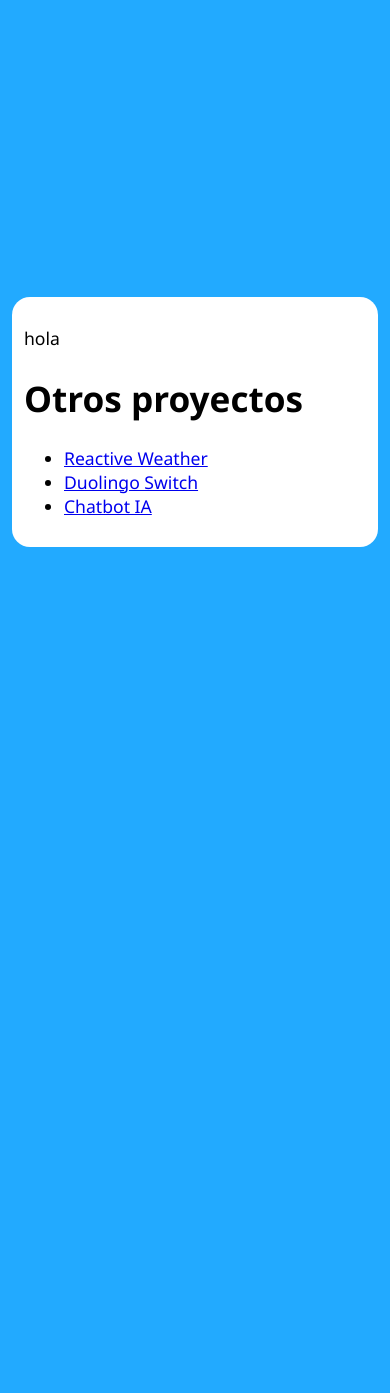
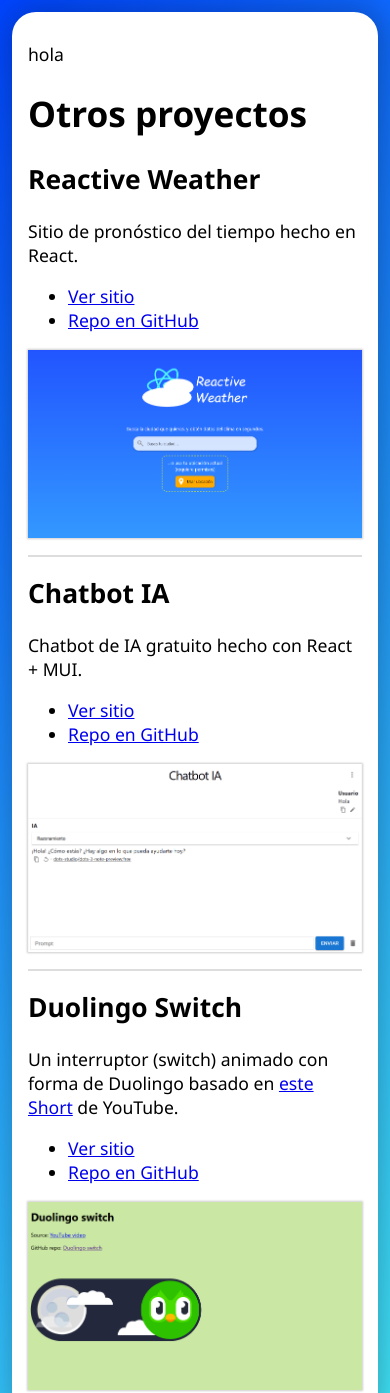
Before and after one commit to FacuA0/facua0.github.io, a plain HTML site: page index.html in a window 390 px wide. Shown: the top 1393 px of the page. Before the commit the page ends 844 px from the top, so only its background shows below. Drawn offline with Linux system fonts and the light colour scheme.

Commit message:
Mejor organización + responsive + imágenes

```diff
--- a/index.html
+++ b/index.html
@@ -10,6 +10,7 @@
             body {
                 font-family: 'Segoe UI', Tahoma, Geneva, Verdana, sans-serif;
                 background-color: #2AF;
+                background-image: linear-gradient(135deg, #04F, #4EF);
                 font-size: 1.1em;
                 min-height: 100vh;
                 box-sizing: border-box;
@@ -21,12 +22,56 @@
 
             main {
                 margin: 12px;
-                width: 540px;
+                width: 960px;
                 max-width: calc(100% - 24px);
                 box-sizing: border-box;
-                padding: 12px;
+                padding: 12px 24px;
                 background-color: white;
-                border-radius: 18px;
+                border-radius: 24px;
+                box-shadow: 2px 2px 32px 6px #0004;
+            }
+
+            section {
+                display: flex;
+                margin: 1em 0;
+            }
+
+            section h2 {
+                margin-top: 0;
+            }
+
+            div.proyecto-info {
+                display: inline-block;
+                flex: 1;
+            }
+
+            hr {
+                border: 1px solid #DDD;
+            }
+
+            section img {
+                box-shadow: 0px 0px 2px 1px #0003;
+                max-width: 50%;
+                height: fit-content;
+                transition: scale 0.4s;
+            }
+
+            section img:hover {
+                scale: 106%;
+            }
+
+            @media screen and (width < 580px) {
+                main {
+                    padding: 12px 16px;
+                }
+
+                section {
+                    flex-direction: column;
+                }
+
+                section img {
+                    max-width: 100%;
+                }
             }
         </style>
     </head>
@@ -35,11 +80,41 @@
             <p>hola</p>
 
             <h1>Otros proyectos</h1>
-            <ul>
-                <li><a href="/reactive-weather">Reactive Weather</a></li>
-                <li><a href="/duolingo-switch">Duolingo Switch</a></li>
-                <li><a href="/chatbot-ia">Chatbot IA</a></li>
-            </ul>
+            <section>
+                <div class="proyecto-info">
+                    <h2>Reactive Weather</h2>
+                    <p>Sitio de pronóstico del tiempo hecho en React.</p>
+                    <ul>
+                        <li><a href="/reactive-weather">Ver sitio</a></li>
+                        <li><a href="https://github.com/FacuA0/reactive-weather">Repo en GitHub</a></li>
+                    </ul>
+                </div>
+                <img src="images/ReactiveWeather.png" alt="Reactive Weather" width="480"/>
+            </section>
+            <hr>
+            <section>
+                <div class="proyecto-info">
+                    <h2>Chatbot IA</h2>
+                    <p>Chatbot de IA gratuito hecho con React + MUI.</p>
+                    <ul>
+                        <li><a href="/chatbot-ia">Ver sitio</a></li>
+                        <li><a href="https://github.com/FacuA0/chatbot-ia">Repo en GitHub</a></li>
+                    </ul>
+                </div>
+                <img src="images/ChatbotIA.png" alt="Chatbot IA" width="480"/>
+            </section>
+            <hr>
+            <section>
+                <div class="proyecto-info">
+                    <h2>Duolingo Switch</h2>
+                    <p>Un interruptor (switch) animado con forma de Duolingo basado en <a href="https://youtube.com/shorts/2Yu-Lst9dbU">este Short</a> de YouTube.</p>
+                    <ul>
+                        <li><a href="/duolingo-switch">Ver sitio</a></li>
+                        <li><a href="https://github.com/FacuA0/duolingo-switch">Repo en GitHub</a></li>
+                    </ul>
+                </div>
+                <img src="images/DuolingoSwitch.png" alt="Duolingo Switch" width="480"/>
+            </section>
         </main>
     </body>
 </html>
```
Also changed, not shown: images/ChatbotIA.png (added), images/DuolingoSwitch.png (added), images/ReactiveWeather.png (added).
